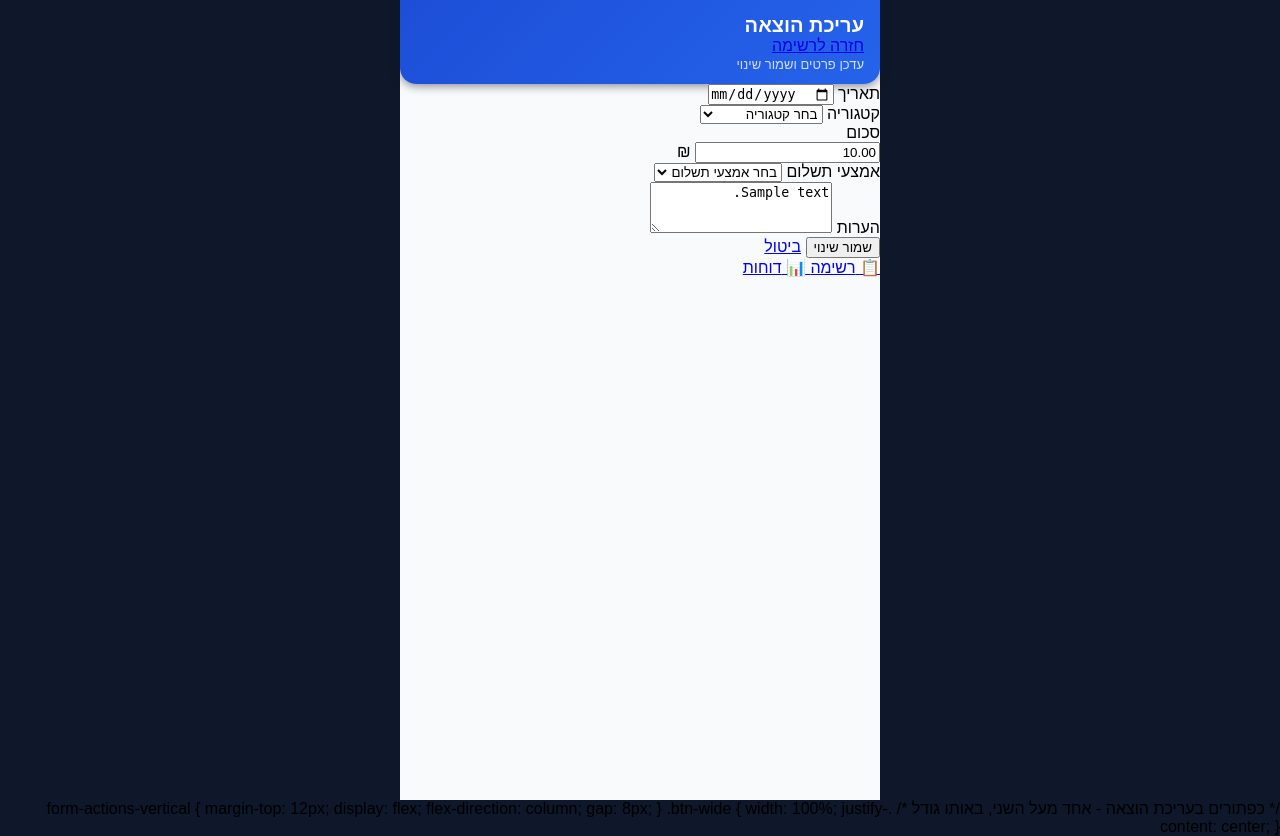
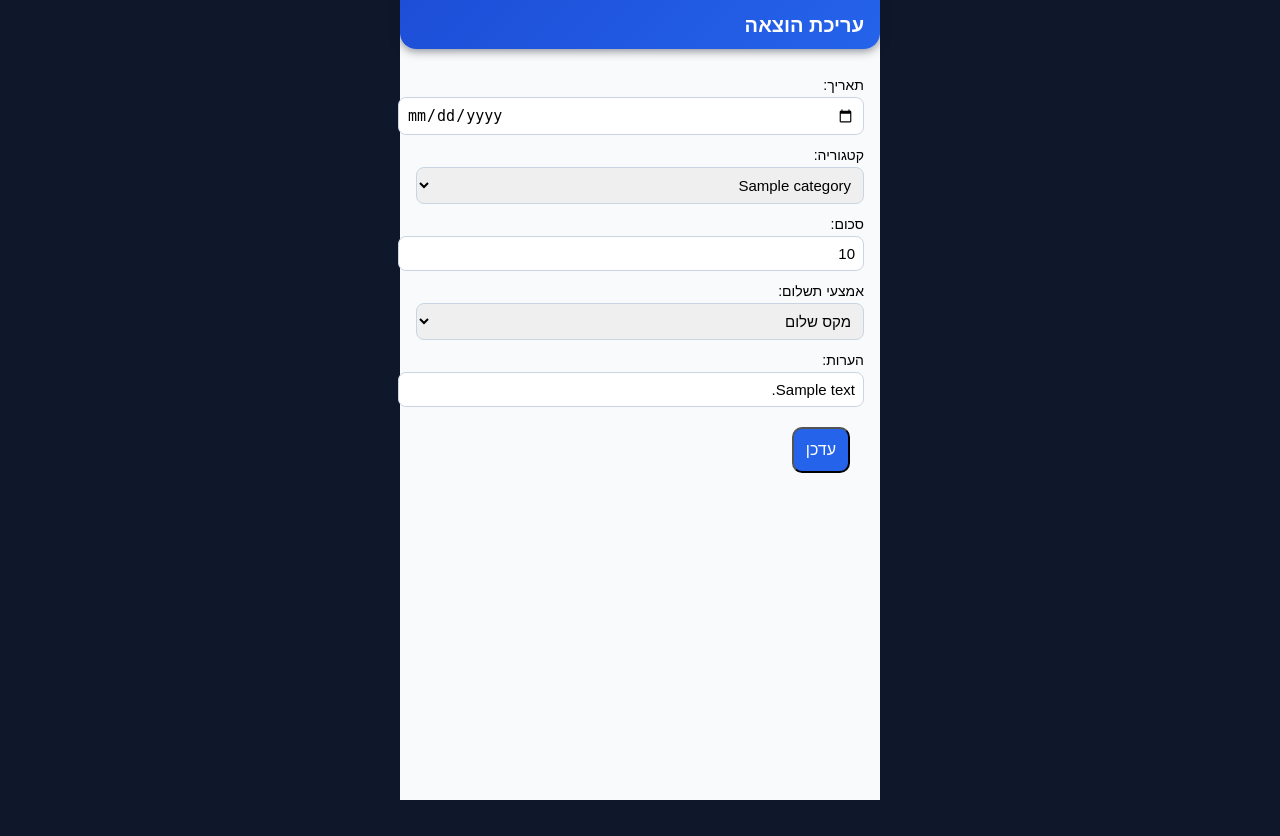
Before and after one commit to nanoo26/ma-matsavinu-supabase, a Flask app: template templates/edit_expense.html in a window 1280 px wide. After the commit the page ends 800 px from the top, so only its background shows below. Run offline with Flask 3, Linux system fonts and the light colour scheme; the template is opened without the code that fills it: most values are stand-ins (such as "Sample title", 1, 10 or a date in 2020).

Commit message:
Update edit_expense.html

```diff
--- a/templates/edit_expense.html
+++ b/templates/edit_expense.html
@@ -2,142 +2,47 @@
 <html lang="he" dir="rtl">
 <head>
   <meta charset="utf-8">
-  <title>עריכת הוצאה - מה מצבינו</title>
+  <title>עריכת הוצאה</title>
   <meta name="viewport" content="width=device-width, initial-scale=1">
-  <link rel="stylesheet" href="{{ url_for('static', filename='style.css') }}">
+  <link rel="stylesheet" href="/static/style.css">
 </head>
+
 <body>
 <div class="app-shell">
-
-  <!-- כותרת עליונה -->
   <header class="app-header">
-    <div class="app-header-top">
-      <h1 class="app-title">עריכת הוצאה</h1>
-      <a href="{{ url_for('index') }}" class="back-pill">חזרה לרשימה</a>
-    </div>
-    <p class="app-subtitle">עדכן פרטים ושמור שינוי</p>
+    <h1 class="app-title">עריכת הוצאה</h1>
   </header>
 
-  <!-- תוכן ראשי -->
-  <main class="app-main">
-    <section class="card card-form">
+  <form class="form-box" method="post">
 
-      {% if error %}
-      <div class="form-error">
-        {{ error }}
-      </div>
-      {% endif %}
+    <label>תאריך:</label>
+    <input type="date" name="date" value="{{ date_for_input(expense['date']) }}" required>
 
-      <form method="post" class="form">
+    <label>קטגוריה:</label>
+    <select name="category" required>
+      {% for c in categories %}
+      <option value="{{ c }}" {% if c == expense['category'] %}selected{% endif %}>{{ c }}</option>
+      {% endfor %}
+    </select>
 
-        <!-- תאריך -->
-        <div class="form-group">
-          <label for="date">תאריך</label>
-          <input
-            type="date"
-            id="date"
-            name="date"
-            value="{{ date_input }}"
-            required
-          >
-        </div>
+    <label>סכום:</label>
+    <input type="number" step="0.01" name="amount" value="{{ expense['amount'] }}" required>
 
-        <!-- קטגוריה -->
-        <div class="form-group">
-          <label for="category">קטגוריה</label>
-          <select id="category" name="category" required>
-            <option value="">בחר קטגוריה</option>
-            {% for cat in categories %}
-            <option value="{{ cat }}" {% if expense["category"] == cat %}selected{% endif %}>
-              {{ cat }}
-            </option>
-            {% endfor %}
-          </select>
-        </div>
+    <label>אמצעי תשלום:</label>
+    <select name="payment_method">
+      {% set pm = expense['payment_method'] %}
+      <option {% if pm == "מקס שלום" %}selected{% endif %}>מקס שלום</option>
+      <option {% if pm == "מקס חגית" %}selected{% endif %}>מקס חגית</option>
+      <option {% if pm == "כאל ויזה" %}selected{% endif %}>כאל ויזה</option>
+      <option {% if pm == "לאומי שלום" %}selected{% endif %}>לאומי שלום</option>
+      <option {% if pm == "עו\"ש" %}selected{% endif %}>עו"ש</option>
+    </select>
 
-        <!-- סכום -->
-        <div class="form-group">
-          <label for="amount">סכום</label>
-          <div class="input-with-suffix">
-            <input
-              type="number"
-              step="0.01"
-              inputmode="decimal"
-              id="amount"
-              name="amount"
-              placeholder="0.00"
-              value="{{ "%.2f"|format(expense['amount']|float) }}"
-              required
-            >
-            <span class="input-suffix">₪</span>
-          </div>
-        </div>
+    <label>הערות:</label>
+    <input type="text" name="note" value="{{ expense['note'] }}">
 
-        <!-- אמצעי תשלום -->
-        <div class="form-group">
-          <label for="payment_method">אמצעי תשלום</label>
-          <select id="payment_method" name="payment_method" required>
-            <option value="">בחר אמצעי תשלום</option>
-            {% for pm in payment_methods %}
-            <option value="{{ pm }}" {% if expense["payment_method"] == pm %}selected{% endif %}>
-              {{ pm }}
-            </option>
-            {% endfor %}
-          </select>
-        </div>
-
-        <!-- הערות -->
-        <div class="form-group">
-          <label for="description">הערות</label>
-          <textarea
-            id="description"
-            name="description"
-            rows="3"
-            required
-          >{{ expense["description"] }}</textarea>
-        </div>
-
-        <!-- כפתורים -->
-        <div class="form-actions-vertical">
-          <button type="submit" class="btn btn-success btn-wide">
-            שמור שינוי
-          </button>
-          <a href="{{ url_for('index') }}" class="btn btn-danger btn-wide">
-            ביטול
-          </a>
-        </div>
-
-      </form>
-    </section>
-  </main>
-
-    <!-- ניווט תחתון -->
-  <nav class="app-bottom-nav">
-    <a href="{{ url_for('index') }}" class="nav-item">
-      <span class="nav-icon">📋</span>
-      <span class="nav-label">רשימה</span>
-    </a>
-    <a href="{{ url_for('reports') }}" class="nav-item">
-      <span class="nav-icon">📊</span>
-      <span class="nav-label">דוחות</span>
-    </a>
-  </nav>
-
-
+    <button class="btn-main" type="submit">עדכן</button>
+  </form>
 </div>
 </body>
 </html>
-
-/* כפתורים בעריכת הוצאה - אחד מעל השני, באותו גודל */
-
-.form-actions-vertical {
-  margin-top: 12px;
-  display: flex;
-  flex-direction: column;
-  gap: 8px;
-}
-
-.btn-wide {
-  width: 100%;
-  justify-content: center;
-}
```
